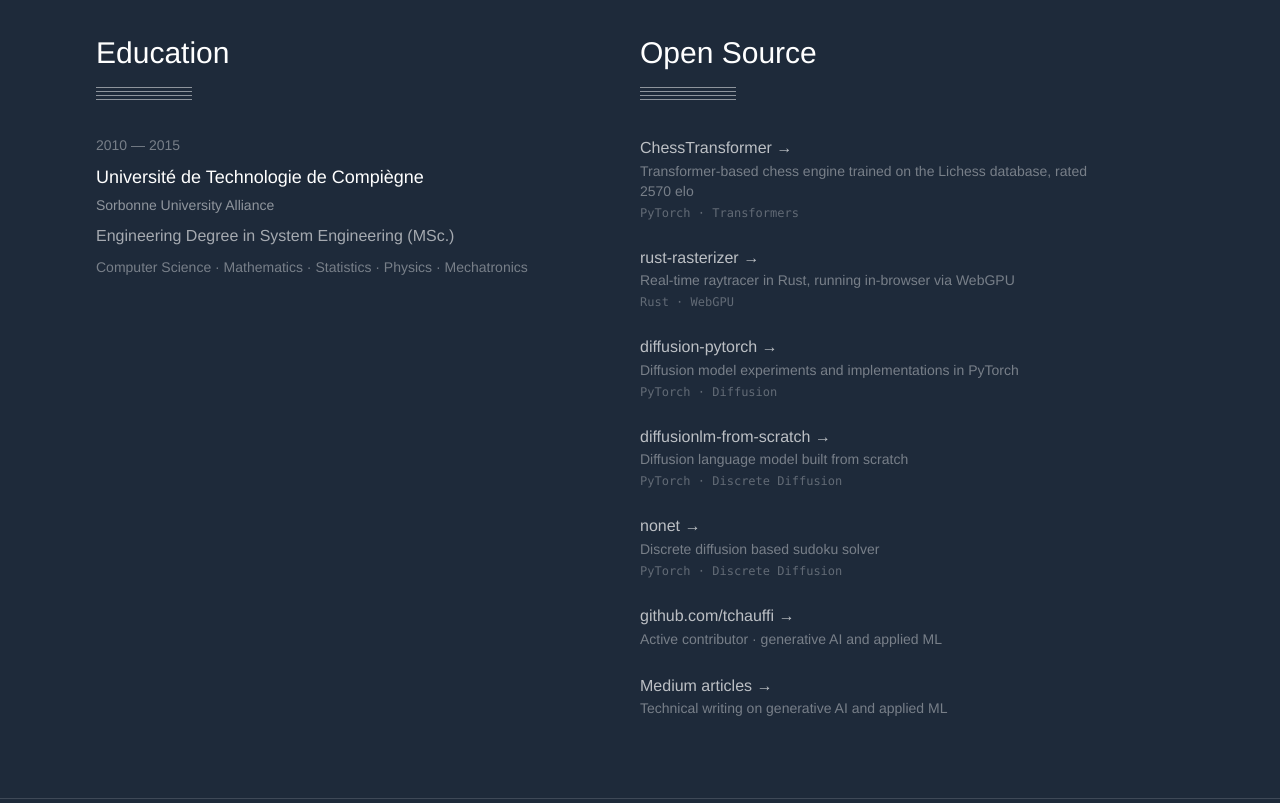
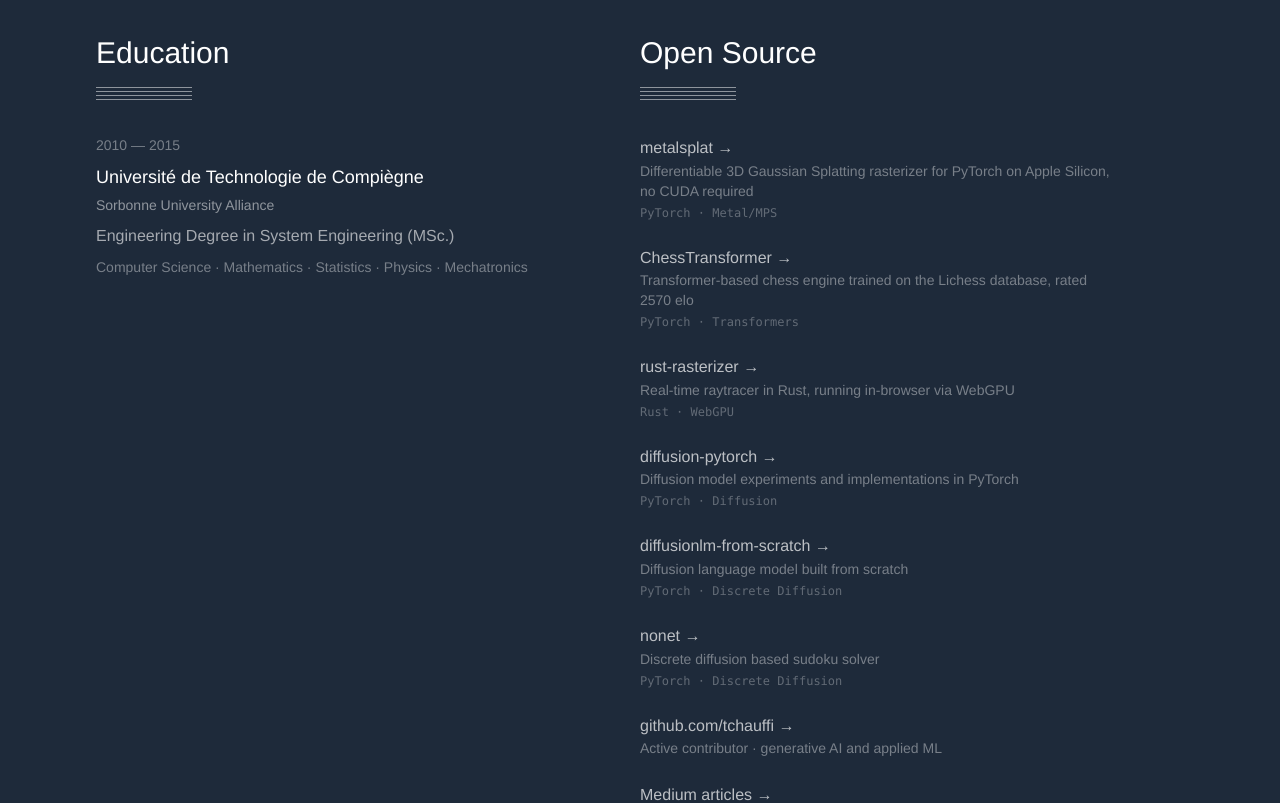
Before and after one commit to tchauffi/tchauffi-webpage, a Next.js app in the folder tchauffi-webpage/: page /tchauffi-webpage/ in a window 1280 px wide. Shown: the part 4200-5003 px from the top of the page. Built offline with nearby package versions, Linux system fonts and the light colour scheme.

Commit message:
ADD: metalsplat project

```diff
--- a/tchauffi-webpage/app/page.tsx
+++ b/tchauffi-webpage/app/page.tsx
@@ -352,6 +352,15 @@
               <AnimatedLine variant="thin" width="96px" className="mb-8" />
 
               <div className="space-y-6">
+                <a href="https://github.com/tchauffi/metalsplat" target="_blank" rel="noopener noreferrer"
+                   className="block group">
+                  <h3 className="text-white/70 group-hover:text-white transition-colors">
+                    metalsplat →
+                  </h3>
+                  <p className="text-white/40 text-sm">Differentiable 3D Gaussian Splatting rasterizer for PyTorch on Apple Silicon, no CUDA required</p>
+                  <span className="block mt-1 text-white/30 text-xs font-mono">PyTorch · Metal/MPS</span>
+                </a>
+
                 <a href="https://github.com/tchauffi/ChessTransformer" target="_blank" rel="noopener noreferrer"
                    className="block group">
                   <h3 className="text-white/70 group-hover:text-white transition-colors">
```
